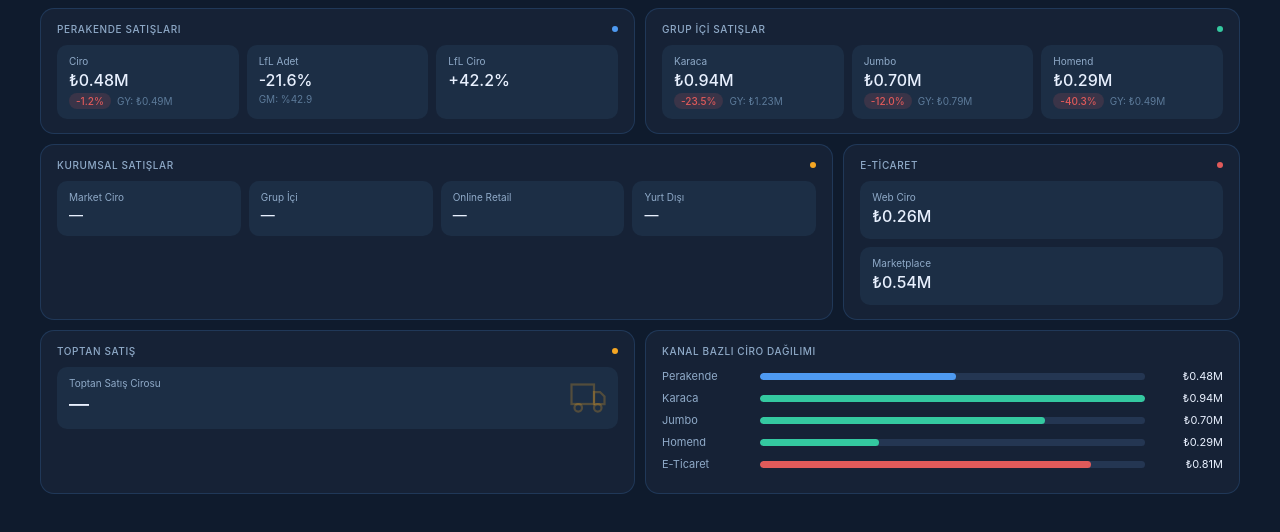
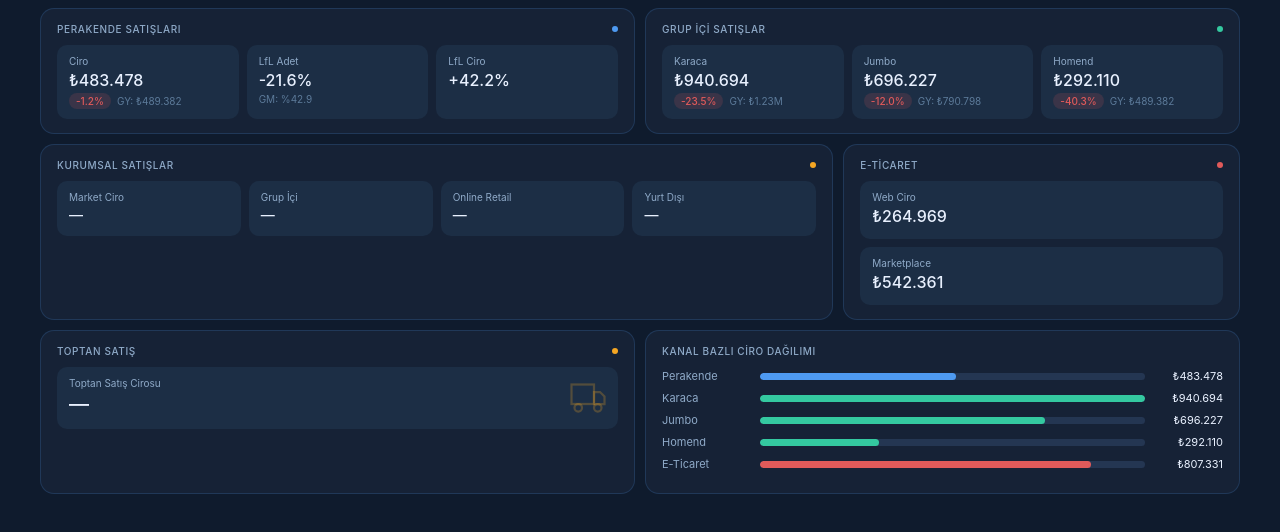
Before and after one commit to aydineroglu7791/Homend-dashboard, a plain HTML site: page index.html in a window 1280 px wide. Shown: the part 220-752 px from the top of the page. Drawn offline with Linux system fonts and the light colour scheme.

Commit message:
Update index.html

```diff
--- a/index.html
+++ b/index.html
@@ -153,8 +153,12 @@
 let selWeek = 22;
 
 // ---- HELPERS ----
-const M = (v, dec=2) => v == null ? null : (v/1000000).toFixed(dec);
-const fmtTL = v => v == null ? '—' : `₺${M(v)}M`;
+const fmtTL = v => {
+  if(v == null) return '—';
+  const abs = Math.abs(v);
+  if(abs >= 1000000) return (v<0?'-':'') + '₺' + (abs/1000000).toFixed(2) + 'M';
+  return (v<0?'-':'') + '₺' + Math.round(abs).toLocaleString('tr-TR');
+};
 const fmtPct = v => v == null ? '—' : (v>=0?'+':'')+v.toFixed(1)+'%';
 const badge = (v, isRatio=false) => {
   if(v==null) return '';
```
